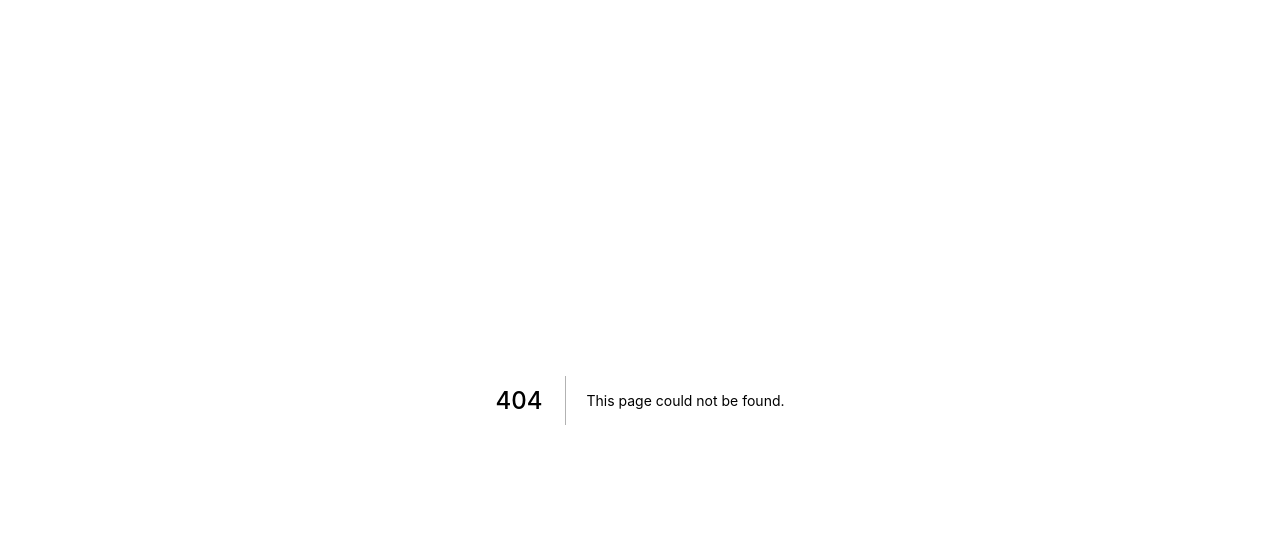
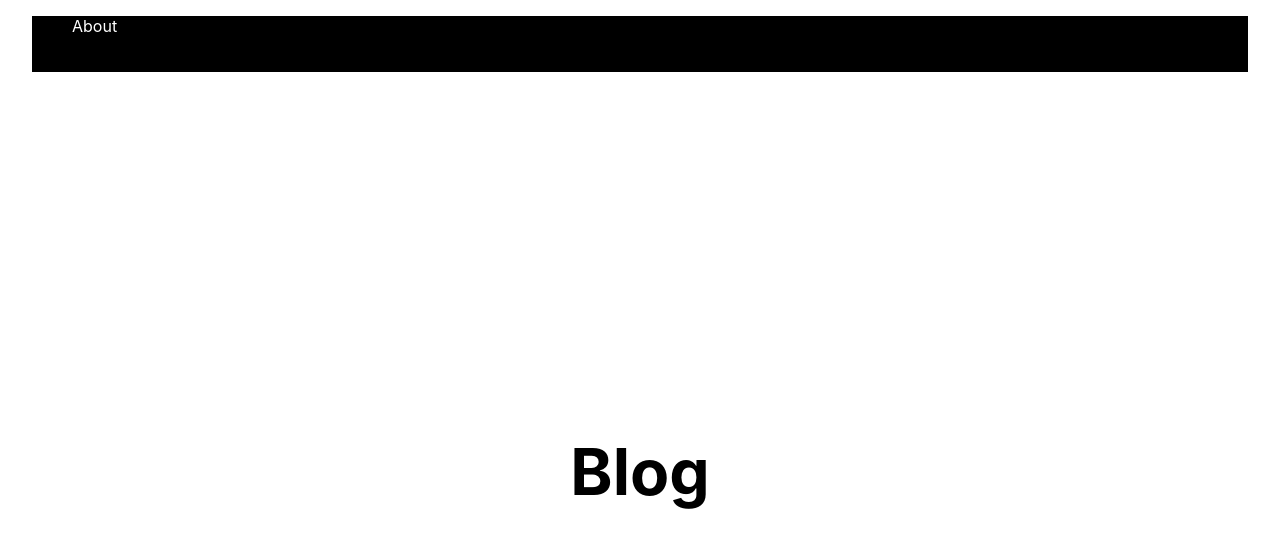
Before and after one commit to raffallves/blog, a Next.js app: page /home in a window 1280 px wide. Before the commit this address had no page. Shown: the top 548 px of the page. Built offline with nearby package versions, Linux system fonts and the light colour scheme.

Commit message:
First commit

```diff
--- /dev/null
+++ b/pages/home.tsx
@@ -0,0 +1,36 @@
+import type { NextPage } from 'next'
+import Head from 'next/head'
+import Link from 'next/link'
+import styles from '../styles/Home.module.css'
+
+const Homer: NextPage = () => {
+    return (
+        <div className={styles.container}>
+            <Head>
+                <title>Rafael Alves</title>
+                <meta name='description' content='Generated by create next app' />
+            </Head>
+            <header className={styles.header}>
+                <nav>
+                    <ul>
+                        <li>
+                            <Link href={'/about'}>
+                                <a>
+                                    About
+                                </a>
+                            </Link>
+                        </li>
+                    </ul>
+                </nav>
+            </header>
+            <main className={styles.main}>
+                <h1 className={styles.title}>Blog</h1>
+            </main>
+            <footer>
+
+            </footer>
+        </div>
+    )
+}
+
+export default Homer
--- a/styles/Home.module.css
+++ b/styles/Home.module.css
@@ -10,6 +10,16 @@
   flex-direction: column;
   justify-content: center;
   align-items: center;
+}
+
+.header {
+  min-height: 7vh;
+  background-color: black;
+  width: 100%;
+}
+
+.header a {
+  color: white;
 }
 
 .footer {
--- a/styles/globals.css
+++ b/styles/globals.css
@@ -1,9 +1,12 @@
 html,
-body {
+body,
+#root,
+#root>div {
   padding: 0;
   margin: 0;
   font-family: -apple-system, BlinkMacSystemFont, Segoe UI, Roboto, Oxygen,
     Ubuntu, Cantarell, Fira Sans, Droid Sans, Helvetica Neue, sans-serif;
+  overflow: hidden;
 }
 
 a {
```
Also changed, not shown: pages/about.tsx (added, +17 -0 lines).
